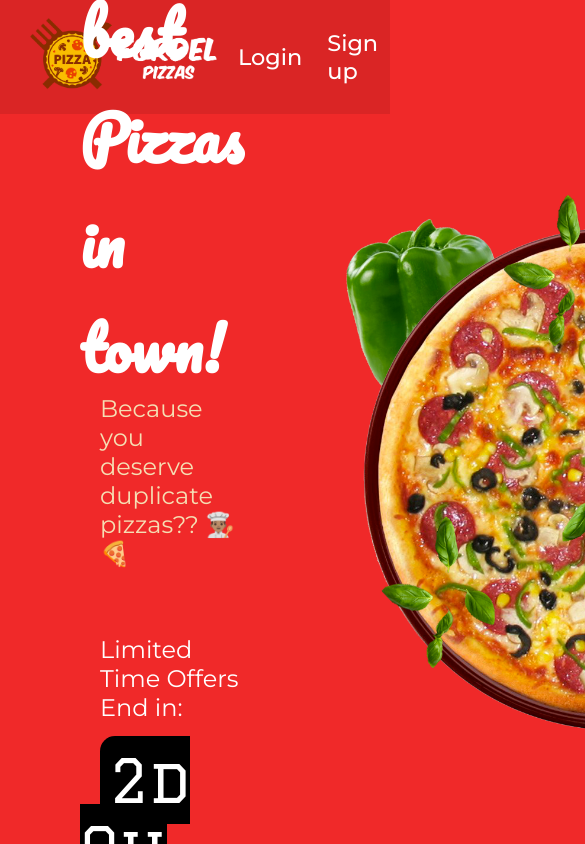
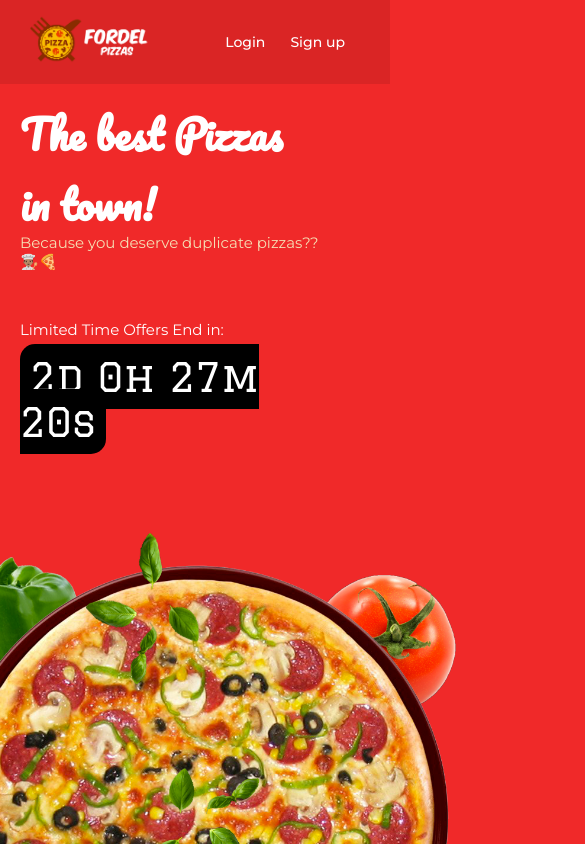
Before and after one commit to avionmission/fordel-pizzas, a website: page index.html in a window 390 px wide. Shown: the top 844 px of the page, 585 px wide, since content can reach past the window. Drawn offline with Linux system fonts and the light colour scheme.

Commit message:
added media queries for 800px and 1250px height

```diff
--- a/index.scss
+++ b/index.scss
@@ -1,4 +1,6 @@
 body {
+    display: flex;
+    flex-direction: column;
     padding: 0;
     margin: 0;
     box-sizing: border-box;
@@ -56,9 +58,32 @@ header{
     }
 }
 
+@media screen and (max-width:800px) {
+    header {
+        ul{
+            &.menu-items {
+                li{
+                    a {
+                        font-size: 14px;
+                    }
+                }
+            }
+
+            &.logo-wrap{
+                img{
+                    height: 50px;
+                }
+            }
+        }
+
+
+    }
+}
+
 .container {
     width: 100%;
     display: flex;
+    padding: 10px;
     flex-direction: row;
     align-items: center;
     height: calc(100vh - 100px);
@@ -67,6 +92,7 @@ header{
     .left {
         margin: 80px;
         margin-top: 0px;
+        margin-left: 0px;
         h1{
             font-family: 'Pacifico', sans-serif;
             font-size: 60px;
@@ -94,6 +120,7 @@ header{
     .right {
         width: 600px;
         height: 600px;
+        position: relative;
 
         img {
             width: 600px;
@@ -116,9 +143,54 @@ header{
     }
 }
 
+@media screen and (max-width: 1250px) {
+    .container {
+        flex-direction: column;
+        height: 100%;
+    }
+
+    .popular-pizzas-wrap {
+        .pizzas{
+            grid-template-rows: auto;
+
+            .pizza{
+                margin-top: 15px;
+            }
+        }
+    }
+}
+
+@media screen and (max-width:800px) {
+    header {
+        ul{
+            &.menu-items {
+                li{
+                    font-size: 12px;
+                }
+            }
+        }
+    }
+    .container {
+        padding-top: 15px;
+        .left {
+            margin-left: 10px;
+            h1 {
+                font-size: 40px;
+            }
+            p{
+                font-size: 15px;
+                margin-left: 0;
+            }
+            #countdown {
+                font-size: 40px;
+            }
+        }
+    }
+}
+
 .popular-pizzas-wrap {
     margin: 0 auto;
-    margin-top: 60px;
+    margin-bottom: 100px;
     max-width: 1320px;
 
     .pizzas {
```
Also changed, not shown: index.css, 1 other file.
